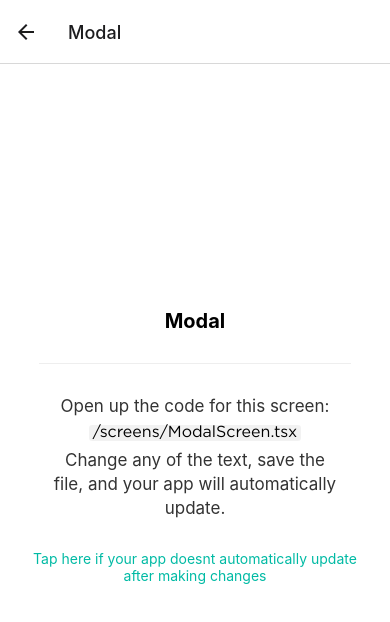
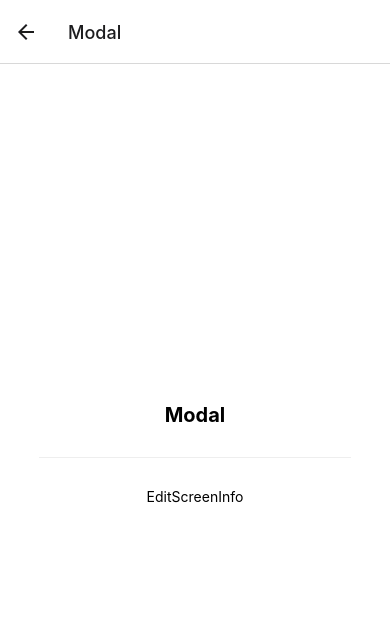
Before and after one commit to truca/tenpo, a React Native app: screen /Modal in a window 390 px wide. Shown: the top 622 px of the page. Built offline with nearby package versions, Linux system fonts and the light colour scheme; what expo-linking would draw is missing.

Commit message:
adding slider component

```diff
--- a/package.json
+++ b/package.json
@@ -14,6 +14,7 @@
   },
   "dependencies": {
     "@expo/vector-icons": "^13.0.0",
+    "@miblanchard/react-native-slider": "^2.2.0",
     "@react-navigation/bottom-tabs": "^6.0.5",
     "@react-navigation/native": "^6.0.2",
     "@react-navigation/native-stack": "^6.1.0",
--- a/src/components/EditScreenInfo.tsx
+++ /dev/null
@@ -1,82 +0,0 @@
-import * as WebBrowser from 'expo-web-browser';
-import { StyleSheet, TouchableOpacity } from 'react-native';
-
-import Colors from '../constants/Colors';
-import MonoText from './StyledText';
-import { Text, View } from './Themed';
-
-export default function EditScreenInfo({ path }: { path: string }) {
-  return (
-    <View>
-      <View style={styles.getStartedContainer}>
-        <Text
-          style={styles.getStartedText}
-          lightColor="rgba(0,0,0,0.8)"
-          darkColor="rgba(255,255,255,0.8)"
-        >
-          Open up the code for this screen:
-        </Text>
-
-        <View
-          style={[styles.codeHighlightContainer, styles.homeScreenFilename]}
-          darkColor="rgba(255,255,255,0.05)"
-          lightColor="rgba(0,0,0,0.05)"
-        >
-          <MonoText>{path}</MonoText>
-        </View>
-
-        <Text
-          style={styles.getStartedText}
-          lightColor="rgba(0,0,0,0.8)"
-          darkColor="rgba(255,255,255,0.8)"
-        >
-          Change any of the text, save the file, and your app will automatically update.
-        </Text>
-      </View>
-
-      <View style={styles.helpContainer}>
-        <TouchableOpacity onPress={handleHelpPress} style={styles.helpLink}>
-          <Text style={styles.helpLinkText} lightColor={Colors.light.tint}>
-            Tap here if your app doesnt automatically update after making changes
-          </Text>
-        </TouchableOpacity>
-      </View>
-    </View>
-  );
-}
-
-function handleHelpPress() {
-  WebBrowser.openBrowserAsync(
-    'https://docs.expo.io/get-started/create-a-new-app/#opening-the-app-on-your-phonetablet',
-  );
-}
-
-const styles = StyleSheet.create({
-  getStartedContainer: {
-    alignItems: 'center',
-    marginHorizontal: 50,
-  },
-  homeScreenFilename: {
-    marginVertical: 7,
-  },
-  codeHighlightContainer: {
-    borderRadius: 3,
-    paddingHorizontal: 4,
-  },
-  getStartedText: {
-    fontSize: 17,
-    lineHeight: 24,
-    textAlign: 'center',
-  },
-  helpContainer: {
-    marginTop: 15,
-    marginHorizontal: 20,
-    alignItems: 'center',
-  },
-  helpLink: {
-    paddingVertical: 15,
-  },
-  helpLinkText: {
-    textAlign: 'center',
-  },
-});
--- /dev/null
+++ b/src/components/Slider.tsx
@@ -0,0 +1,63 @@
+// eslint-disable-next-line import/no-extraneous-dependencies
+import { Slider as RNSlider } from '@miblanchard/react-native-slider';
+import { StyleSheet, View } from 'react-native';
+
+interface SliderProps {
+  min: number;
+  max: number;
+  step?: number;
+  value: number;
+  trackMarks?: number[];
+  setValue: (value: number) => void;
+}
+
+export default function Slider({
+  value, setValue, min, max, step = 1, trackMarks,
+}: SliderProps) {
+  return (
+    <View style={styles.container}>
+      <RNSlider
+        step={step}
+        value={value}
+        minimumValue={min}
+        maximumValue={max}
+        trackMarks={trackMarks}
+        trackClickable
+        trackStyle={{ height: 4, backgroundColor: '#00BAA4' }}
+        minimumTrackTintColor="#00BAA4"
+        thumbStyle={{
+          width: 16,
+          height: 16,
+          borderRadius: 8,
+          borderWidth: 2,
+          borderStyle: 'solid',
+          borderColor: '#00BAA4',
+          backgroundColor: '#75E7D9',
+        }}
+        renderTrackMarkComponent={(idx: number) => {
+          if (idx + 1 === value) return null;
+          return (
+            <View style={{
+              width: 12,
+              height: 12,
+              borderRadius: 6,
+              backgroundColor: '#00BAA4',
+            }}
+            />
+          );
+        }}
+        onValueChange={(val: number | number[]) => setValue(Array.isArray(val) ? val[0] : val)}
+      />
+    </View>
+  );
+}
+
+const styles = StyleSheet.create({
+  container: {
+    flex: 1,
+    marginLeft: 10,
+    marginRight: 10,
+    alignItems: 'stretch',
+    justifyContent: 'center',
+  },
+});
--- a/src/screens/ModalScreen.tsx
+++ b/src/screens/ModalScreen.tsx
@@ -1,7 +1,6 @@
 import { StatusBar } from 'expo-status-bar';
 import { Platform, StyleSheet } from 'react-native';
 
-import EditScreenInfo from '../components/EditScreenInfo';
 import { Text, View } from '../components/Themed';
 
 export default function ModalScreen() {
@@ -9,7 +8,7 @@ export default function ModalScreen() {
     <View style={styles.container}>
       <Text style={styles.title}>Modal</Text>
       <View style={styles.separator} lightColor="#eee" darkColor="rgba(255,255,255,0.1)" />
-      <EditScreenInfo path="/screens/ModalScreen.tsx" />
+      <Text>EditScreenInfo</Text>
 
       {/* Use a light status bar on iOS to account for the black space above the modal */}
       <StatusBar style={Platform.OS === 'ios' ? 'light' : 'auto'} />
--- a/src/screens/RootScreen.tsx
+++ b/src/screens/RootScreen.tsx
@@ -1,19 +1,50 @@
-import React from 'react';
+import React, { useState } from 'react';
 import { StyleSheet, TouchableOpacity } from 'react-native';
 import Constants from 'expo-constants';
 
 import { Text, View } from '../components/Themed';
 import { RootStackScreenProps } from '../types';
 import { Carousel } from '../components/Carousel';
+import Slider from '../components/Slider';
+import StyledText from '../components/StyledText';
+import { FontName } from '../components/StyledText/types';
 
 export default function RootScreen({ navigation }: RootStackScreenProps<'Root'>) {
+  const [value, setValue] = useState<number>(1);
+
   return (
     <View style={styles.container}>
       <Text style={styles.title}>This screen exists.</Text>
       <Carousel images={['https://cdn.pixabay.com/photo/2017/05/19/07/34/teacup-2325722__340.jpg', 'https://cdn.pixabay.com/photo/2017/05/02/22/43/mushroom-2279558__340.jpg']} />
+      <Slider value={value} setValue={setValue} min={1} max={5} trackMarks={[1, 2, 3, 4, 5]} />
       <TouchableOpacity onPress={() => navigation.replace('Root')} style={styles.link}>
-        <Text style={styles.linkText}>Go to home screen!</Text>
+        <Text>{value}</Text>
       </TouchableOpacity>
+      <StyledText fontName={FontName.GothamLight} fontSize={16} style={styles.linkText}>
+        Gotham
+      </StyledText>
+      <StyledText fontName={FontName.GothamBook} fontSize={16} style={styles.linkText}>
+        Gotham
+      </StyledText>
+      <StyledText fontName={FontName.GothamMedium} fontSize={16} style={styles.linkText}>
+        Gotham
+      </StyledText>
+      <StyledText fontName={FontName.GothamBold} fontSize={16} style={styles.linkText}>
+        Gotham
+      </StyledText>
+      <StyledText fontName={FontName.GothamUltra} fontSize={16} style={styles.linkText}>
+        Gotham
+      </StyledText>
+
+      <StyledText fontName={FontName.RobotoLight} fontSize={16} style={styles.linkText}>
+        Roboto
+      </StyledText>
+      <StyledText fontName={FontName.RobotoRegular} fontSize={16} style={styles.linkText}>
+        Roboto
+      </StyledText>
+      <StyledText fontName={FontName.RobotoBlack} fontSize={16} style={styles.linkText}>
+        Roboto
+      </StyledText>
     </View>
   );
 }
```
Also changed, not shown: 1 other file (tests, documents, lock files or other folders).
